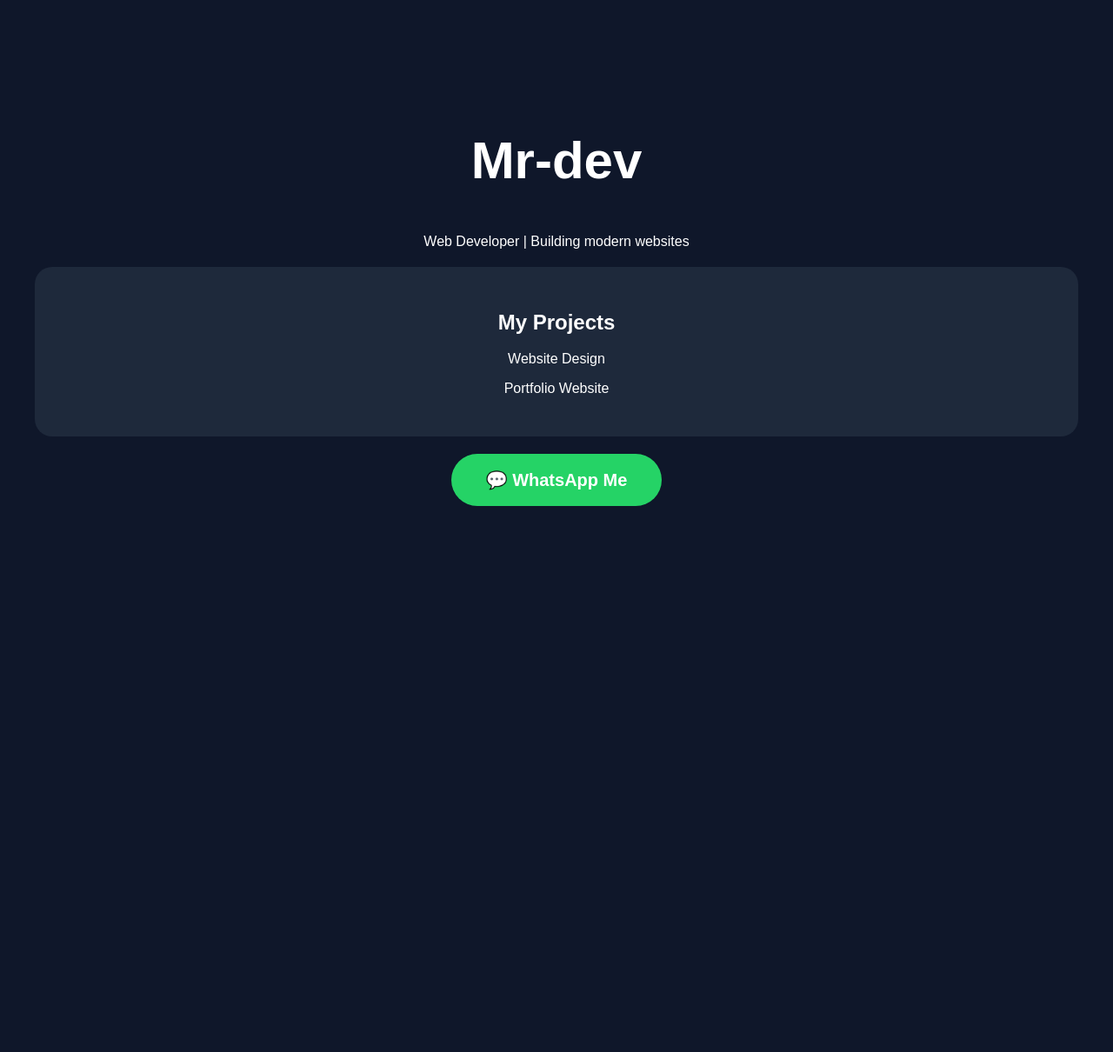
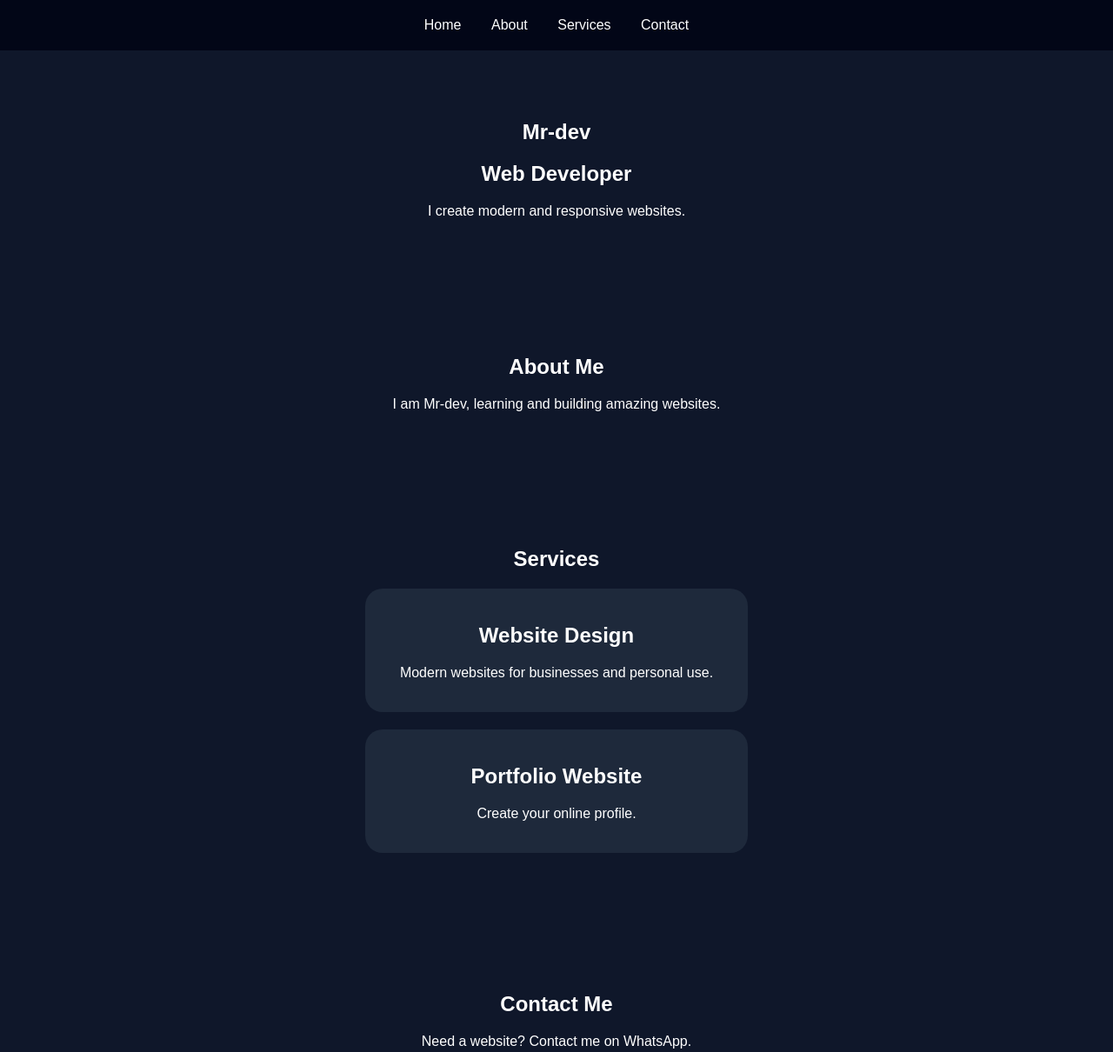
Before and after one commit to maniranzik-dot/Mr-dev-, a plain HTML site: page index.html in a window 1280 px wide. Shown: the top 1210 px of the page at 87% size. Before the commit the page ends 800 px from the top, so only its background shows below. Drawn offline with Linux system fonts and the light colour scheme.

Commit message:
Update index.html

```diff
--- a/index.html
+++ b/index.html
@@ -12,19 +12,19 @@ body{
   text-align:center;
 }
 
-h1{
-  font-size:60px;
+nav{
+  padding:20px;
+  background:#020617;
+}
+
+nav a{
+  color:white;
+  margin:15px;
+  text-decoration:none;
 }
 
 section{
-  padding:100px 20px;
-}
-
-.card{
-  background:#1e293b;
-  padding:30px;
-  margin:20px;
-  border-radius:20px;
+  padding:60px 20px;
 }
 
 button{
@@ -32,25 +32,70 @@ button{
   color:white;
   border:none;
   padding:18px 40px;
-  border-radius:50px;
   font-size:20px;
   font-weight:bold;
+  border-radius:50px;
 }
 
+button:hover{
+  transform:scale(1.1);
+}
+
+.card{
+  background:#1e293b;
+  margin:20px auto;
+  padding:20px;
+  max-width:400px;
+  border-radius:20px;
+}
 </style>
+
 </head>
 
 <body>
 
-<section>
+<nav>
+<a href="#home">Home</a>
+<a href="#about">About</a>
+<a href="#services">Services</a>
+<a href="#contact">Contact</a>
+</nav>
+
+
+<section id="home">
 <h1>Mr-dev</h1>
-<p>Web Developer | Building modern websites</p>
+<h2>Web Developer</h2>
+<p>I create modern and responsive websites.</p>
+</section>
+
+
+<section id="about">
+<h1>About Me</h1>
+<p>I am Mr-dev, learning and building amazing websites.</p>
+</section>
+
+
+<section id="services">
+<h1>Services</h1>
 
 <div class="card">
-<h2>My Projects</h2>
-<p>Website Design</p>
-<p>Portfolio Website</p>
+<h2>Website Design</h2>
+<p>Modern websites for businesses and personal use.</p>
 </div>
+
+<div class="card">
+<h2>Portfolio Website</h2>
+<p>Create your online profile.</p>
+</div>
+
+</section>
+
+
+<section id="contact">
+
+<h1>Contact Me</h1>
+
+<p>Need a website? Contact me on WhatsApp.</p>
 
 <a href="https://wa.me/250738939769">
 <button>💬 WhatsApp Me</button>
```
